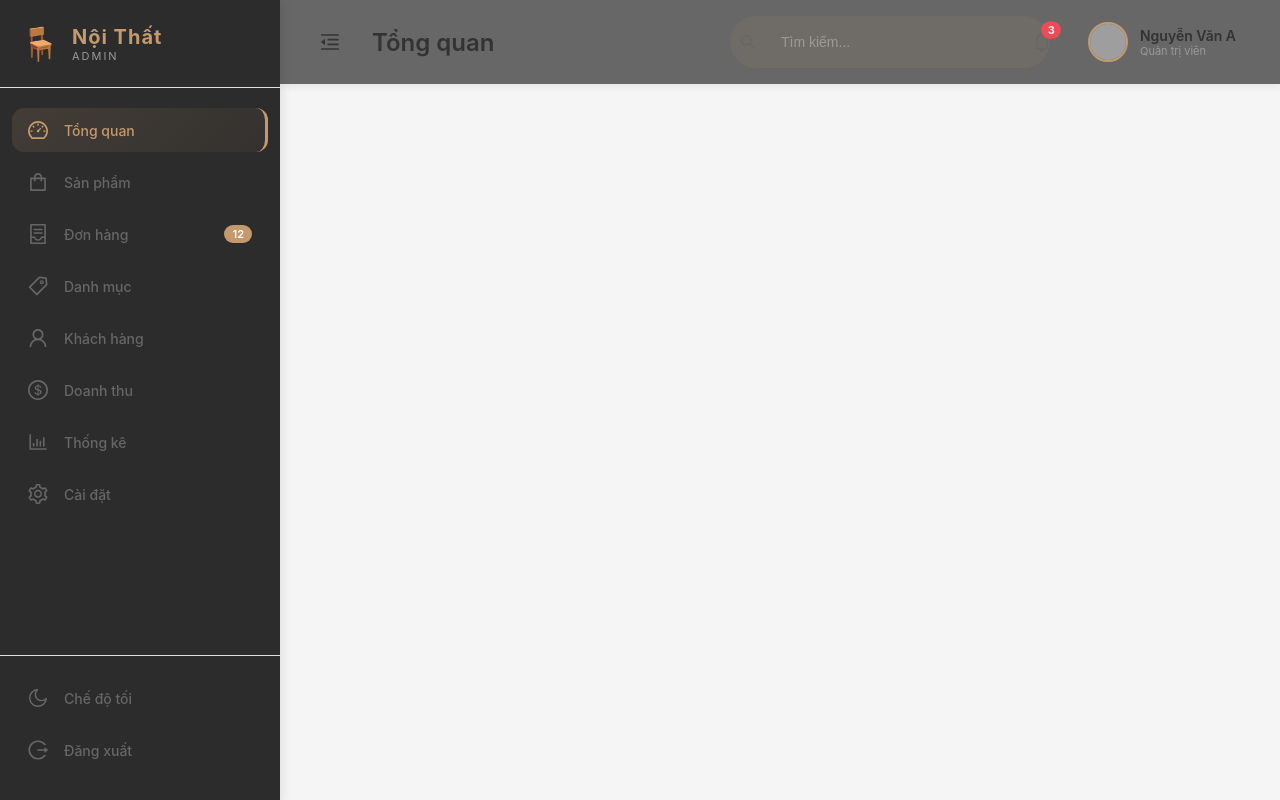
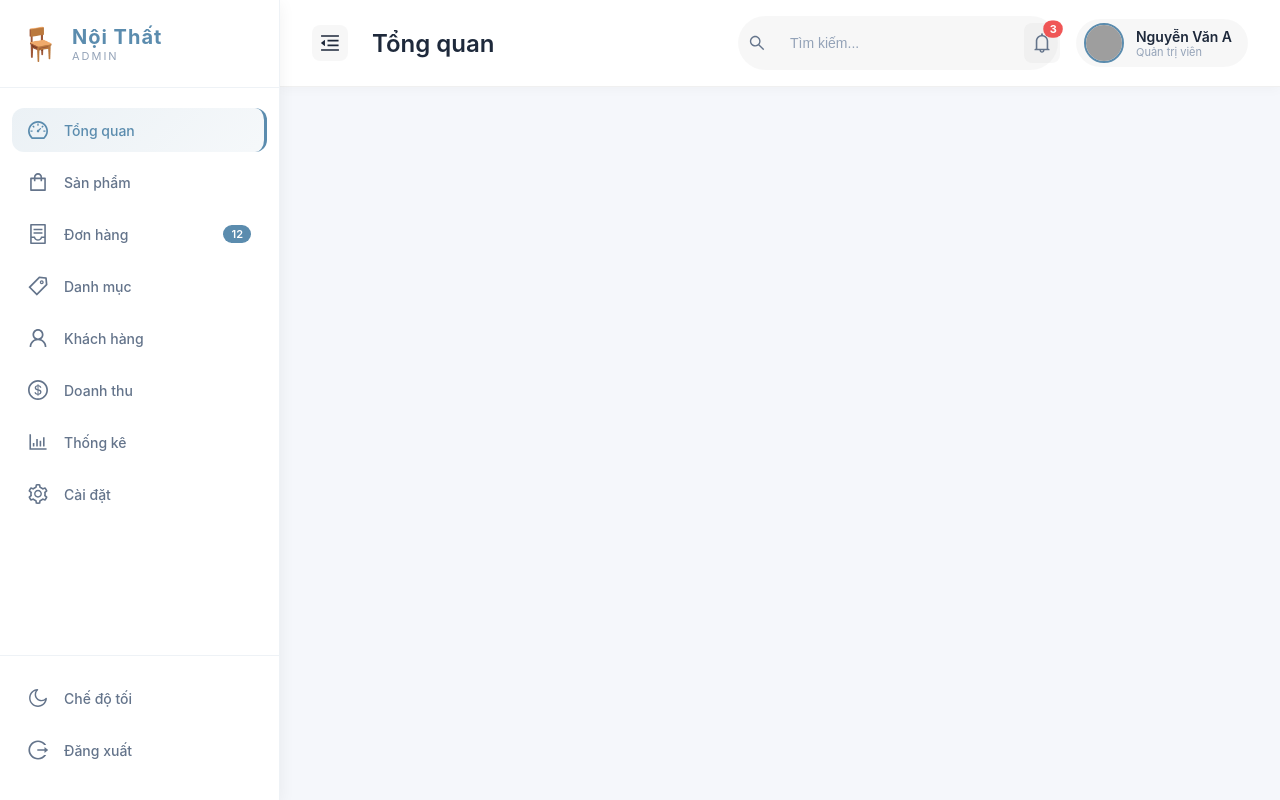
Before and after one commit to vang2512/CDWeb_NoiThat, a React (Create React App) app in the folder Front-End/: page /admin in a window 1280 px wide. Built offline with nearby package versions, Linux system fonts and the light colour scheme; grey boxes are pictures that could not be loaded.

Commit message:
chinh sua giao diẹn admin

```diff
--- a/Front-End/src/pages/Admin/AdminLayout.css
+++ b/Front-End/src/pages/Admin/AdminLayout.css
@@ -1,76 +1,98 @@
-/* VARIABLES */
+/* ========== VARIABLES ========== */
 :root {
-    --primary-color: #c49a6c;
-    --primary-dark: #a67c52;
-    --primary-light: #d4b48c;
-    --bg-dark: #1a1a1a;
-    --bg-sidebar: #2c2c2c;
-    --bg-main: #f5f5f5;
-    --text-primary: #333;
-    --text-secondary: #666;
-    --text-light: #999;
-    --border-color: #e0e0e0;
-    --shadow: 0 2px 8px rgba(0, 0, 0, 0.08);
-    --shadow-lg: 0 4px 12px rgba(0, 0, 0, 0.12);
+    /* Màu chủ đạo - tông lạnh */
+    --primary-color: #5b8cae;
+    --primary-dark: #4a6f8c;
+    --primary-light: #7da0bd;
+
+    /* Màu nền */
+    --bg-sidebar: #ffffff;
+    --bg-main: #f5f7fb;
+    --bg-card: #ffffff;
+
+    /* Màu chữ */
+    --text-primary: #1e293b;
+    --text-secondary: #64748b;
+    --text-light: #94a3b8;
+    --text-white: #ffffff;
+
+    /* Màu viền */
+    --border-color: #e2e8f0;
+    --border-light: #eef2f6;
+
+    /* Shadow */
+    --shadow: 0 2px 8px rgba(0, 0, 0, 0.04);
+    --shadow-lg: 0 4px 16px rgba(0, 0, 0, 0.06);
+    --shadow-hover: 0 8px 24px rgba(0, 0, 0, 0.08);
+
+    /* Transition */
     --transition: all 0.3s cubic-bezier(0.4, 0, 0.2, 1);
 }
 
+/* Dark Mode Variables */
+body.dark-mode {
+    --primary-color: #6c9ebf;
+    --primary-dark: #5a8aab;
+    --primary-light: #8db5d4;
+
+    --bg-sidebar: #1e293b;
+    --bg-main: #0f172a;
+    --bg-card: #1e293b;
+
+    --text-primary: #f1f5f9;
+    --text-secondary: #cbd5e1;
+    --text-light: #94a3b8;
+
+    --border-color: #334155;
+    --border-light: #2d3a4e;
+
+    --shadow: 0 2px 8px rgba(0, 0, 0, 0.2);
+    --shadow-lg: 0 4px 16px rgba(0, 0, 0, 0.3);
+}
+
+/* ========== RESET & GLOBAL ========== */
 * {
     margin: 0;
     padding: 0;
     box-sizing: border-box;
 }
 
-/* DARK MODE */
-body.dark-mode {
-    --bg-main: #0a0a0a;
-    --bg-sidebar: #141414;
-    --text-primary: #e0e0e0;
-    --text-secondary: #aaa;
-    --border-color: #2a2a2a;
-    --shadow: 0 2px 8px rgba(0, 0, 0, 0.3);
+body {
+    font-family: 'Inter', -apple-system, BlinkMacSystemFont, 'Segoe UI', sans-serif;
+    background: var(--bg-main);
+    color: var(--text-primary);
+    transition: var(--transition);
 }
 
-/* MAIN LAYOUT */
+/* ========== MAIN LAYOUT ========== */
 .admin-container {
-    display: -webkit-box;
-    display: -ms-flexbox;
     display: flex;
     min-height: 100vh;
     background: var(--bg-main);
-    font-family: 'Inter', -apple-system, BlinkMacSystemFont, 'Segoe UI', sans-serif;
 }
 
 /* ========== SIDEBAR ========== */
 .sidebar {
     width: 280px;
     background: var(--bg-sidebar);
-    color: var(--text-primary);
-    display: -webkit-box;
-    display: -ms-flexbox;
     display: flex;
-    -webkit-box-orient: vertical;
-    -webkit-box-direction: normal;
-    -ms-flex-direction: column;
     flex-direction: column;
-    -webkit-transition: var(--transition);
-    -o-transition: var(--transition);
     transition: var(--transition);
     position: fixed;
     height: 100vh;
     left: 0;
     top: 0;
     z-index: 100;
-    -webkit-box-shadow: var(--shadow-lg);
     box-shadow: var(--shadow-lg);
     overflow-y: auto;
+    border-right: 1px solid var(--border-light);
 }
 
 .sidebar.collapsed {
     width: 80px;
 }
 
-/* Scrollbar styling */
+/* Scrollbar */
 .sidebar::-webkit-scrollbar {
     width: 4px;
 }
@@ -80,40 +102,30 @@ body.dark-mode {
 }
 
 .sidebar::-webkit-scrollbar-thumb {
-    background: var(--primary-color);
+    background: var(--primary-light);
     border-radius: 4px;
 }
 
 /* Sidebar Header */
 .sidebar-header {
     padding: 24px 20px;
-    border-bottom: 1px solid var(--border-color);
+    border-bottom: 1px solid var(--border-light);
     margin-bottom: 20px;
 }
 
 .logo-area {
-    display: -webkit-box;
-    display: -ms-flexbox;
     display: flex;
-    -webkit-box-align: center;
-    -ms-flex-align: center;
     align-items: center;
     gap: 12px;
 }
 
 .logo-icon {
     font-size: 32px;
-    -webkit-animation: rotate 0.5s ease;
     animation: rotate 0.5s ease;
 }
 
 .logo-text {
-    display: -webkit-box;
-    display: -ms-flexbox;
     display: flex;
-    -webkit-box-orient: vertical;
-    -webkit-box-direction: normal;
-    -ms-flex-direction: column;
     flex-direction: column;
 }
 
@@ -138,43 +150,32 @@ body.dark-mode {
 
 /* Navigation */
 .sidebar-nav {
-    -webkit-box-flex: 1;
-    -ms-flex: 1;
     flex: 1;
     padding: 0 12px;
 }
 
 .nav-item {
-    display: -webkit-box;
-    display: -ms-flexbox;
     display: flex;
-    -webkit-box-align: center;
-    -ms-flex-align: center;
     align-items: center;
     gap: 12px;
     padding: 12px 16px;
     margin-bottom: 8px;
     border-radius: 12px;
     cursor: pointer;
-    -webkit-transition: var(--transition);
-    -o-transition: var(--transition);
     transition: var(--transition);
     color: var(--text-secondary);
     position: relative;
+    overflow: hidden;
 }
 
 .nav-item:hover {
-    background: rgba(196, 154, 108, 0.1);
+    background: rgba(91, 140, 174, 0.08);
     color: var(--primary-color);
-    -webkit-transform: translateX(4px);
-    -ms-transform: translateX(4px);
     transform: translateX(4px);
 }
 
 .nav-item.active {
-    background: -webkit-gradient(linear, left top, right bottom, from(rgba(196, 154, 108, 0.15)), to(rgba(196, 154, 108, 0.05)));
-    background: -o-linear-gradient(top left, rgba(196, 154, 108, 0.15), rgba(196, 154, 108, 0.05));
-    background: linear-gradient(135deg, rgba(196, 154, 108, 0.15), rgba(196, 154, 108, 0.05));
+    background: linear-gradient(135deg, rgba(91, 140, 174, 0.12), rgba(91, 140, 174, 0.06));
     color: var(--primary-color);
     border-right: 3px solid var(--primary-color);
 }
@@ -182,19 +183,13 @@ body.dark-mode {
 .nav-icon {
     font-size: 20px;
     min-width: 24px;
-    display: -webkit-box;
-    display: -ms-flexbox;
     display: flex;
-    -webkit-box-align: center;
-    -ms-flex-align: center;
     align-items: center;
 }
 
 .nav-label {
     font-size: 14px;
     font-weight: 500;
-    -webkit-box-flex: 1;
-    -ms-flex: 1;
     flex: 1;
 }
 
@@ -207,21 +202,36 @@ body.dark-mode {
     font-weight: 600;
 }
 
+/* Ripple Effect */
+.nav-item::before {
+    content: '';
+    position: absolute;
+    top: 50%;
+    left: 50%;
+    width: 0;
+    height: 0;
+    border-radius: 50%;
+    background: rgba(91, 140, 174, 0.15);
+    transform: translate(-50%, -50%);
+    transition: width 0.6s, height 0.6s;
+}
+
+.nav-item:hover::before {
+    width: 100%;
+    height: 100%;
+}
+
 /* Sidebar Footer */
 .sidebar-footer {
     padding: 20px 12px;
-    border-top: 1px solid var(--border-color);
+    border-top: 1px solid var(--border-light);
     margin-top: auto;
 }
 
 /* ========== MAIN WRAPPER ========== */
 .main-wrapper {
-    -webkit-box-flex: 1;
-    -ms-flex: 1;
     flex: 1;
     margin-left: 280px;
-    -webkit-transition: var(--transition);
-    -o-transition: var(--transition);
     transition: var(--transition);
 }
 
@@ -231,77 +241,56 @@ body.dark-mode {
 
 /* ========== TOP BAR ========== */
 .top-bar {
-    background: var(--bg-sidebar);
+    background: rgba(255, 255, 255, 0.96);
     padding: 16px 32px;
-    display: -webkit-box;
-    display: -ms-flexbox;
     display: flex;
-    -webkit-box-pack: justify;
-    -ms-flex-pack: justify;
     justify-content: space-between;
-    -webkit-box-align: center;
-    -ms-flex-align: center;
     align-items: center;
-    -webkit-box-shadow: var(--shadow);
-    box-shadow: var(--shadow);
+    box-shadow: 0 2px 12px rgba(0, 0, 0, 0.03);
     position: fixed;
     top: 0;
     left: 280px;
     right: 0;
     z-index: 99;
+    backdrop-filter: blur(10px);
+    border-bottom: 1px solid rgba(0, 0, 0, 0.06);
 }
 
-/* Fallback cho trình duyệt không hỗ trợ backdrop-filter */
-@supports (backdrop-filter: blur(10px)) or (-webkit-backdrop-filter: blur(10px)) {
-    .top-bar {
-        background: rgba(44, 44, 44, 0.7);
-        -webkit-backdrop-filter: blur(10px);
-        backdrop-filter: blur(10px);
-    }
-}
-
-/* Khi sidebar collapsed */
 .sidebar.collapsed ~ .main-wrapper .top-bar {
     left: 80px;
 }
 
-/* Bù trừ padding cho main content */
-.main-content {
-    padding-top: 80px;
+/* Dark Mode Top Bar */
+body.dark-mode .top-bar {
+    background: rgba(30, 41, 59, 0.95);
+    border-bottom-color: rgba(255, 255, 255, 0.05);
+    backdrop-filter: blur(10px);
 }
 
+/* Top Bar Left */
 .top-bar-left {
-    display: -webkit-box;
-    display: -ms-flexbox;
     display: flex;
-    -webkit-box-align: center;
-    -ms-flex-align: center;
     align-items: center;
     gap: 24px;
 }
 
 .toggle-btn {
-    background: transparent;
+    background: rgba(0, 0, 0, 0.03);
     border: none;
     font-size: 20px;
     cursor: pointer;
     color: var(--text-primary);
     padding: 8px;
     border-radius: 8px;
-    -webkit-transition: var(--transition);
-    -o-transition: var(--transition);
     transition: var(--transition);
-    display: -webkit-box;
-    display: -ms-flexbox;
     display: flex;
-    -webkit-box-align: center;
-    -ms-flex-align: center;
     align-items: center;
 }
 
 .toggle-btn:hover {
-    background: rgba(196, 154, 108, 0.1);
+    background: rgba(91, 140, 174, 0.1);
     color: var(--primary-color);
+    transform: scale(1.05);
 }
 
 .page-title h2 {
@@ -311,37 +300,39 @@ body.dark-mode {
     margin: 0;
 }
 
+/* Top Bar Right */
 .top-bar-right {
-    display: -webkit-box;
-    display: -ms-flexbox;
     display: flex;
-    -webkit-box-align: center;
-    -ms-flex-align: center;
     align-items: center;
-    gap: 24px;
+    gap: 16px;
 }
 
 /* Search Box */
 .search-box {
-    display: -webkit-box;
-    display: -ms-flexbox;
     display: flex;
-    -webkit-box-align: center;
-    -ms-flex-align: center;
     align-items: center;
-    background: rgba(196, 154, 108, 0.08);
+    background: rgba(0, 0, 0, 0.03);
     border-radius: 40px;
     padding: 8px 16px;
-    -webkit-transition: var(--transition);
-    -o-transition: var(--transition);
     transition: var(--transition);
+    border: 1px solid transparent;
 }
 
 .search-box:hover,
 .search-box:focus-within {
-    background: rgba(196, 154, 108, 0.15);
-    -webkit-box-shadow: 0 0 0 2px rgba(196, 154, 108, 0.2);
-    box-shadow: 0 0 0 2px rgba(196, 154, 108, 0.2);
+    background: #ffffff;
+    border-color: var(--primary-light);
+    box-shadow: 0 0 0 3px rgba(91, 140, 174, 0.1);
+}
+
+body.dark-mode .search-box {
+    background: rgba(255, 255, 255, 0.05);
+}
+
+body.dark-mode .search-box:hover,
+body.dark-mode .search-box:focus-within {
+    background: var(--bg-card);
+    border-color: var(--primary-color);
 }
 
 .search-icon {
@@ -359,22 +350,6 @@ body.dark-mode {
     width: 200px;
 }
 
-.search-box input::-webkit-input-placeholder {
-    color: var(--text-light);
-}
-
-.search-box input::-moz-placeholder {
-    color: var(--text-light);
-}
-
-.search-box input:-ms-input-placeholder {
-    color: var(--text-light);
-}
-
-.search-box input::-ms-input-placeholder {
-    color: var(--text-light);
-}
-
 .search-box input::placeholder {
     color: var(--text-light);
 }
@@ -385,51 +360,54 @@ body.dark-mode {
     cursor: pointer;
     font-size: 20px;
     color: var(--text-secondary);
-    -webkit-transition: var(--transition);
-    -o-transition: var(--transition);
     transition: var(--transition);
     padding: 8px;
     border-radius: 8px;
+    background: rgba(0, 0, 0, 0.03);
 }
 
 .notifications:hover {
     color: var(--primary-color);
-    background: rgba(196, 154, 108, 0.1);
+    background: rgba(91, 140, 174, 0.1);
+    transform: translateY(-2px);
+}
+
+body.dark-mode .notifications {
+    background: rgba(255, 255, 255, 0.05);
 }
 
 .notification-badge {
     position: absolute;
-    top: 0;
-    right: 0;
-    background: #ff4757;
+    top: -2px;
+    right: -2px;
+    background: #ef4444;
     color: white;
     font-size: 10px;
     padding: 2px 6px;
     border-radius: 20px;
     font-weight: 700;
-    -webkit-animation: pulse 1.5s infinite;
     animation: pulse 1.5s infinite;
 }
 
 /* User Info */
 .user-info {
-    display: -webkit-box;
-    display: -ms-flexbox;
     display: flex;
-    -webkit-box-align: center;
-    -ms-flex-align: center;
     align-items: center;
     gap: 12px;
     cursor: pointer;
-    padding: 4px 12px 4px 4px;
+    padding: 4px 16px 4px 8px;
     border-radius: 40px;
-    -webkit-transition: var(--transition);
-    -o-transition: var(--transition);
     transition: var(--transition);
+    background: rgba(0, 0, 0, 0.03);
 }
 
 .user-info:hover {
-    background: rgba(196, 154, 108, 0.1);
+    background: rgba(91, 140, 174, 0.1);
+    transform: translateY(-2px);
+}
+
+body.dark-mode .user-info {
+    background: rgba(255, 255, 255, 0.05);
 }
 
 .user-avatar {
@@ -443,17 +421,11 @@ body.dark-mode {
 .user-avatar img {
     width: 100%;
     height: 100%;
-    -o-object-fit: cover;
     object-fit: cover;
 }
 
 .user-details {
-    display: -webkit-box;
-    display: -ms-flexbox;
     display: flex;
-    -webkit-box-orient: vertical;
-    -webkit-box-direction: normal;
-    -ms-flex-direction: column;
     flex-direction: column;
 }
 
@@ -470,54 +442,26 @@ body.dark-mode {
 
 /* ========== MAIN CONTENT ========== */
 .main-content {
-    padding: 32px;
-    min-height: calc(100vh - 80px);
+    padding: 104px 32px 32px 32px;
+    min-height: 100vh;
 }
 
 /* ========== ANIMATIONS ========== */
-@-webkit-keyframes rotate {
+@keyframes rotate {
     from {
-        -webkit-transform: rotate(0deg);
         transform: rotate(0deg);
     }
     to {
-        -webkit-transform: rotate(360deg);
         transform: rotate(360deg);
-    }
-}
-
-@keyframes rotate {
-    from {
-        -webkit-transform: rotate(0deg);
-        transform: rotate(0deg);
-    }
-    to {
-        -webkit-transform: rotate(360deg);
-        transform: rotate(360deg);
-    }
-}
-
-@-webkit-keyframes pulse {
-    0%, 100% {
-        -webkit-transform: scale(1);
-        transform: scale(1);
-        opacity: 1;
-    }
-    50% {
-        -webkit-transform: scale(1.2);
-        transform: scale(1.2);
-        opacity: 0.8;
     }
 }
 
 @keyframes pulse {
     0%, 100% {
-        -webkit-transform: scale(1);
         transform: scale(1);
         opacity: 1;
     }
     50% {
-        -webkit-transform: scale(1.2);
         transform: scale(1.2);
         opacity: 0.8;
     }
@@ -526,16 +470,12 @@ body.dark-mode {
 /* ========== RESPONSIVE ========== */
 @media (max-width: 768px) {
     .sidebar {
-        -webkit-transform: translateX(-100%);
-        -ms-transform: translateX(-100%);
         transform: translateX(-100%);
         position: fixed;
         z-index: 1000;
     }
 
     .sidebar.mobile-open {
-        -webkit-transform: translateX(0);
-        -ms-transform: translateX(0);
         transform: translateX(0);
     }
 
@@ -544,8 +484,8 @@ body.dark-mode {
     }
 
     .top-bar {
+        left: 0 !important;
         padding: 12px 20px;
-        left: 0;
     }
 
     .page-title h2 {
@@ -561,39 +501,15 @@ body.dark-mode {
     }
 
     .main-content {
-        padding: 20px;
+        padding: 88px 20px 20px 20px;
+    }
+
+    .top-bar-right {
+        gap: 8px;
     }
 }
 
-/* ========== HOVER EFFECTS ========== */
-.nav-item {
-    position: relative;
-    overflow: hidden;
-}
-
-.nav-item::before {
-    content: '';
-    position: absolute;
-    top: 50%;
-    left: 50%;
-    width: 0;
-    height: 0;
-    border-radius: 50%;
-    background: rgba(196, 154, 108, 0.2);
-    -webkit-transform: translate(-50%, -50%);
-    -ms-transform: translate(-50%, -50%);
-    transform: translate(-50%, -50%);
-    -webkit-transition: width 0.6s, height 0.6s;
-    -o-transition: width 0.6s, height 0.6s;
-    transition: width 0.6s, height 0.6s;
-}
-
-.nav-item:hover::before {
-    width: 100%;
-    height: 100%;
-}
-
-/* ========== SCROLLBAR ========== */
+/* ========== SCROLLBAR GLOBAL ========== */
 ::-webkit-scrollbar {
     width: 8px;
     height: 8px;
@@ -611,3 +527,117 @@ body.dark-mode {
 ::-webkit-scrollbar-thumb:hover {
     background: var(--primary-color);
 }
+
+/* ========== UTILITY CLASSES ========== */
+.text-primary { color: var(--primary-color); }
+.text-secondary { color: var(--text-secondary); }
+.bg-card { background: var(--bg-card); }
+.rounded-lg { border-radius: 12px; }
+.shadow-sm { box-shadow: var(--shadow); }
+.transition { transition: var(--transition); }
+
+/* ========== DASHBOARD SPECIFIC ========== */
+.stat-card {
+    background: var(--bg-card);
+    padding: 24px;
+    border-radius: 16px;
+    box-shadow: var(--shadow);
+    transition: var(--transition);
+    border: 1px solid var(--border-light);
+}
+
+.stat-card:hover {
+    transform: translateY(-4px);
+    box-shadow: var(--shadow-hover);
+}
+
+.stat-card h3 {
+    color: var(--text-secondary);
+    font-size: 14px;
+    margin-bottom: 12px;
+}
+
+.stat-value {
+    font-size: 32px;
+    font-weight: bold;
+    color: var(--text-primary);
+    margin-bottom: 8px;
+}
+
+.stat-trend {
+    font-size: 13px;
+    font-weight: 500;
+}
+
+.stat-trend.up { color: #10b981; }
+.stat-trend.down { color: #ef4444; }
+
+/* Table Styles */
+.table-container {
+    background: var(--bg-card);
+    border-radius: 16px;
+    padding: 24px;
+    box-shadow: var(--shadow);
+    border: 1px solid var(--border-light);
+    overflow-x: auto;
+}
+
+table {
+    width: 100%;
+    border-collapse: collapse;
+}
+
+th {
+    text-align: left;
+    padding: 12px;
+    color: var(--text-secondary);
+    font-weight: 500;
+    border-bottom: 1px solid var(--border-light);
+}
+
+td {
+    padding: 12px;
+    color: var(--text-primary);
+    border-bottom: 1px solid var(--border-light);
+}
+
+.status-badge {
+    padding: 4px 12px;
+    border-radius: 20px;
+    font-size: 12px;
+    font-weight: 500;
+    display: inline-block;
+}
+
+.status-success {
+    background: rgba(16, 185, 129, 0.1);
+    color: #10b981;
+}
+
+.status-warning {
+    background: rgba(245, 158, 11, 0.1);
+    color: #f59e0b;
+}
+
+.status-danger {
+    background: rgba(239, 68, 68, 0.1);
+    color: #ef4444;
+}
+
+/* Button Styles */
+.btn-primary {
+    background: var(--primary-color);
+    color: white;
+    border: none;
+    padding: 10px 20px;
+    border-radius: 8px;
+    cursor: pointer;
+    font-weight: 500;
+    transition: var(--transition);
+}
+
+.btn-primary:hover {
+    background: var(--primary-dark);
+    transform: translateY(-2px);
+    box-shadow: 0 4px 12px rgba(91, 140, 174, 0.3);
+}
```
